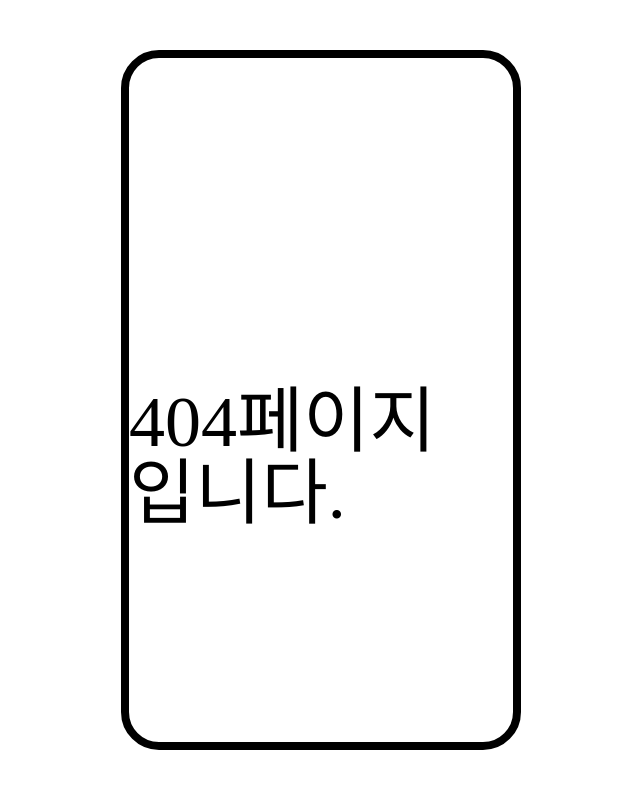
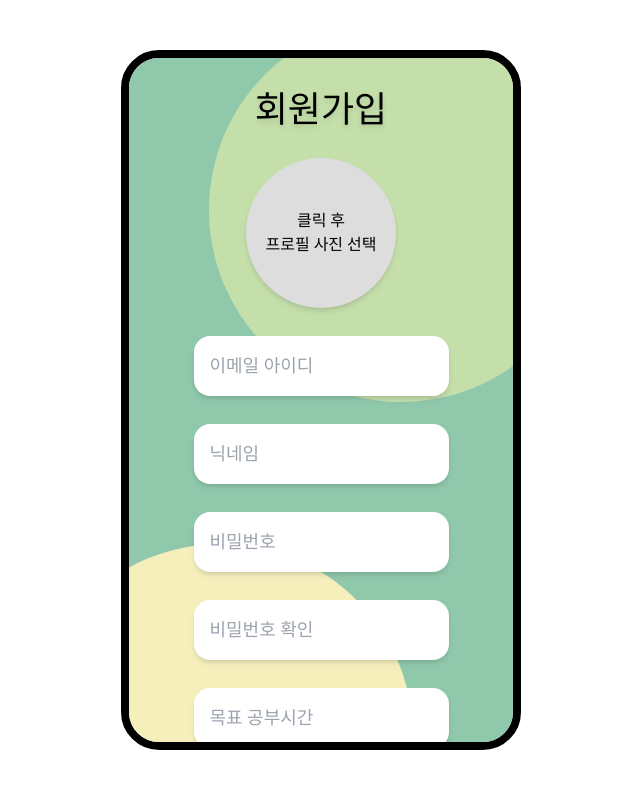
Before and after one commit to root-zero-o/mogakgong-GraphQL-FE, a Next.js app: page /signUp in a window 1280 px wide. Before the commit this address had no page. Shown: the top 788 px of the page, without its empty margins (319-959 px from the left). Built offline with nearby package versions, Linux system fonts and the light colour scheme; a web font is replaced by a local one.

Commit message:
회원가입 뷰 완성

```diff
--- a/pages/index.tsx
+++ b/pages/index.tsx
@@ -6,15 +6,15 @@ const Home: NextPage = () => {
   const router = useRouter();
 
   return (
-    <div className="wrapper bg-ivory overflow-hidden">
-      <div className="circle left-[25px] top-[5px] w-[120px] h-[120px] bg-green_light"/>
-      <div className="circle right-[-20px] top-[-20px] w-[180px] h-[180px] bg-green_deep"/>
-      <div className="circle right-1/2 top-1/2 translate-x-1/2 -translate-y-1/2 w-[330px] h-[330px] bg-green_mid">
+    <div className="wrapper h-full bg-ivory overflow-hidden">
+      <div className="circle shadow-lg absolute left-[25px] top-[5px] w-[120px] h-[120px] bg-green_light"/>
+      <div className="circle shadow-lg absolute right-[-20px] top-[-20px] w-[180px] h-[180px] bg-green_deep"/>
+      <div className="circle shadow-lg absolute right-1/2 top-1/2 translate-x-1/2 -translate-y-1/2 w-[330px] h-[330px] bg-green_mid">
         <span className="text-7xl">모각공</span>
         <span className="text-xl mt-2">모여서 각자 공부하자!</span>
       </div>
       <div
-        className="circle circleHover left-[-50px] bottom-[20px] w-[150px] h-[150px] bg-green_deep"
+        className="circle shadow-lg absolute hover left-[-50px] bottom-[20px] w-[150px] h-[150px] bg-green_deep"
         onClick={() => router.push("/aboutUs")}
       >
         <span className="text-xl mt-2 ml-8">
@@ -22,7 +22,7 @@ const Home: NextPage = () => {
         </span>
       </div>
       <div
-        className="circle circleHover right-[30px] bottom-[-25px] w-[190px] h-[190px] bg-green_light"
+        className="circle shadow-lg absolute hover right-[30px] bottom-[-25px] w-[190px] h-[190px] bg-green_light"
         onClick={() => router.push("/login")}
       >
         <span className="text-4xl">시작하기</span>
--- a/pages/login.tsx
+++ b/pages/login.tsx
@@ -1,21 +1,36 @@
 import React from 'react'
+import { useRouter } from "next/router";
 
 const Login = () => {
+
+  const router = useRouter();
+
   return (
-    <div className="wrapper bg-green_mid overflow-hidden">
-        <form className="flex flex-col justify-center items-center py-9 space-y-8">
+    <div className="wrapper h-full bg-green_mid overflow-hidden">
+        <form className="py-9 space-y-8">
           <h1 className='mb-5'>로그인</h1>
-          <input placeholder='이메일아이디'/>
-          <input placeholder='비밀번호'/>
+          <input
+            type="text"
+            placeholder='이메일아이디'
+            required />
+          <input
+            type="password"
+            placeholder='비밀번호'
+            required/>
           <button className='submitBtn bg-ivory'><h2>공부 시작!</h2></button>
         </form>
-        <div className='circle right-1/2 bottom-[-1/2] translate-x-1/2 -translate-y-[-1/2] bg-green_light w-[400px] h-[400px] pt-3 pb-32'>
+        <div className='circle absolute right-1/2 bottom-[-1/2] translate-x-1/2 -translate-y-[-1/2] bg-green_light w-[400px] h-[400px] pt-3 pb-32'>
           <h2>모각공이 <br/>처음이신가요?</h2>
           <div className='w-full h-2/3 grid grid-cols-2 px-10 py-2 '>
             <div className='loginBtn bg-white'>구글<br/> 로그인</div>
             <div className="loginBtn bg-naver">네이버<br/> 로그인</div>
             <div className="loginBtn bg-kakao">카카오<br/> 로그인</div>
-            <div className="loginBtn bg-green_deep">회원가입</div>
+            <div
+              className="loginBtn bg-green_deep"
+              onClick={() => router.push("/signUp")}
+            >
+              회원가입
+            </div>
           </div>
         </div>
     </div>
--- /dev/null
+++ b/pages/signUp.tsx
@@ -0,0 +1,26 @@
+import React from 'react'
+
+const signUp = () => {
+  return (
+    <div className='wrapper bg-green_mid py-8'>
+        <div className='circle z-0 absolute w-96 h-96 right-[-80px] top-[-40px] bg-green_light'/>
+        <div className='circle z-0 absolute w-96 h-96 left-[-100px] bottom-4 bg-ivory'/>
+        <form className="space-y-7 z-40">
+            <h1>회원가입</h1>
+            <label htmlFor="imgInput" className='z-40 circle shadow-md w-[150px] h-[150px] bg-gray hover'>
+                클릭 후<br/>프로필 사진 선택
+            </label>
+            <input id="imgInput" type="file" className='hidden'/>
+            <input type="email" placeholder='이메일 아이디'/>
+            <input type="text" placeholder='닉네임'/>
+            <input type="password" placeholder='비밀번호'/>
+            <input type="password" placeholder='비밀번호 확인'/>
+            <input type="number" placeholder='목표 공부시간'/>
+            <input type="text" placeholder='각오 한 마디'/>
+            <button className='z-40 submitBtn bg-green_light'>가입하기</button>
+        </form>
+    </div>
+  )
+}
+
+export default signUp;
--- a/styles/globals.css
+++ b/styles/globals.css
@@ -21,25 +21,28 @@
     @apply text-2xl drop-shadow-md;
   }
   input {
-    @apply p-5 rounded-2xl shadow-md;
+    @apply p-4 rounded-2xl shadow-md text-lg z-40;
+  }
+  form {
+    @apply flex flex-col justify-center items-center;
   }
 }
 
 /* custom classNames */
 @layer components {
   .wrapper {
-    @apply relative w-full h-full text-center;
+    @apply relative w-full text-center;
   }
   .circle {
-    @apply absolute rounded-full shadow-lg flex flex-col justify-center items-center;
+    @apply rounded-full flex flex-col justify-center items-center;
   }
-  .circleHover {
+  .hover {
     @apply hover:bg-opacity-80 hover:cursor-pointer transition-all;
   }
   .submitBtn {
-    @apply w-[300px] py-5 rounded-2xl shadow-md;
+    @apply w-5/6 py-3 rounded-2xl hover shadow-md;
   }
   .loginBtn {
-    @apply flex items-center justify-center mx-3 my-3 rounded-xl;
+    @apply flex items-center hover justify-center mx-3 my-3 rounded-xl;
   }
 }
```
